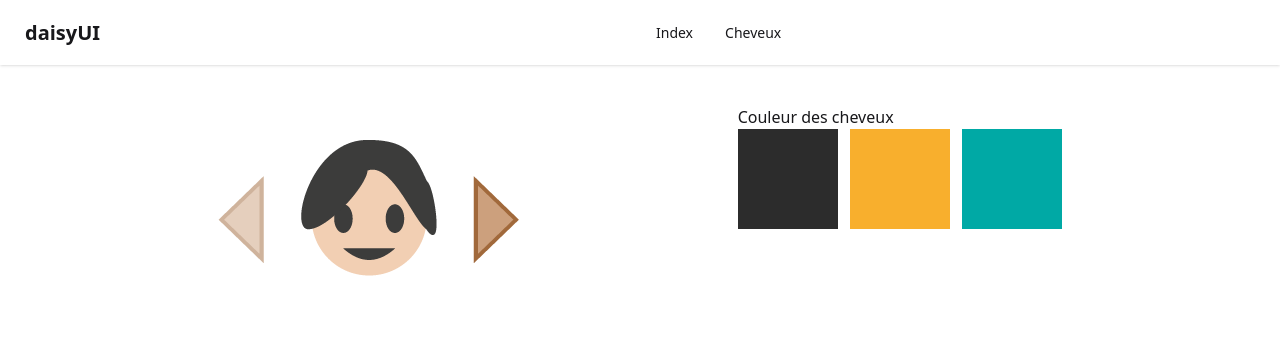
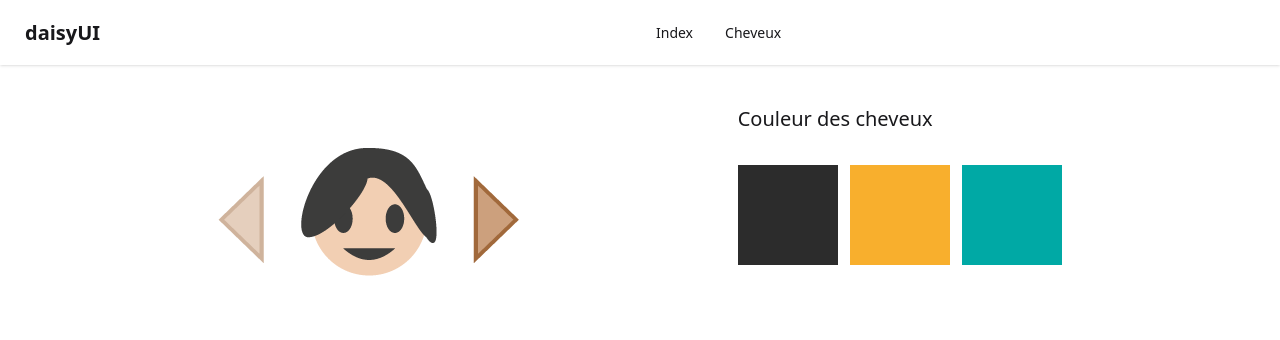
Before and after one commit to hspacesi34/exo-equipe-js, a website built with Vite: page src/pages/hair.html in a window 1280 px wide. Built offline with nearby package versions, Linux system fonts and the light colour scheme.

Commit message:
feat: modif html design

```diff
--- a/src/pages/hair.html
+++ b/src/pages/hair.html
@@ -12,7 +12,7 @@
         <div class="flex justify-center items-center">
             <img id="left" src="../../public/assets/hair/arrow_left.png" alt="">
             <div id="face">
-                <div class="absolute top-25 z-10">
+                <div class="absolute top-27 z-10">
                     <img id="hair" src="../../public/assets/hair/hair-black-1.png" alt="">
                 </div>
                 <div class="relative">
@@ -22,7 +22,7 @@
             <img id="right" src="../../public/assets/hair/arrow_right.png" alt="">
         </div>
         <div>
-            <h1>Couleur des cheveux</h1>
+            <h1 class="text-xl mb-8">Couleur des cheveux</h1>
             <div id="couleur" class="flex gap-3">
                 <svg id="black" width="100" height="100" xmlns="http://www.w3.org/2000/svg">
                     <rect width="100" height="100" fill="#2C2C2C" />
```
